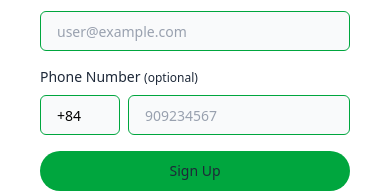
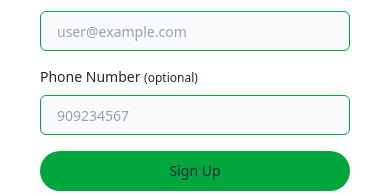
Before and after one commit to Fiagram/web_server, a Next.js app: page /sign-up in a window 390 px wide. Shown: the part 407-600 px from the top of the page. Built offline with nearby package versions, Linux system fonts and the light colour scheme; no server answers.

Commit message:
Refactor AuthForm; remove country code handling and simplify phone number input

```diff
--- a/components/auth/AuthForm.tsx
+++ b/components/auth/AuthForm.tsx
@@ -13,7 +13,6 @@ type ErrorsType = {
     password?: string
     fullname?: string
     email?: string
-    countryCode?: string
     phoneNumber?: string
     isRememberMe?: string
 }
@@ -24,7 +23,6 @@ const AuthForm = ({ type }: { type: "SIGN_IN" | "SIGN_UP" }) => {
     const [isRememberMe, setIsRememberMe] = useState(false)
     const [fullname, setFullname] = useState('')
     const [email, setEmail] = useState('')
-    const [countryCode, setCountryCode] = useState('+84')
     const [phoneNumber, setPhoneNumber] = useState('')
     const [errors, setErrors] = useState<ErrorsType>({})
     const [isLoading, setIsLoading] = useState(false)
@@ -99,9 +97,6 @@ const AuthForm = ({ type }: { type: "SIGN_IN" | "SIGN_UP" }) => {
             if (emailError) newErrors.email = emailError
 
             if (phoneNumber) {
-                const countryCodeError = validateCountryCode(countryCode)
-                if (countryCodeError) newErrors.countryCode = countryCodeError
-
                 const phoneError = validatePhoneNumber(phoneNumber)
                 if (phoneError) newErrors.phoneNumber = phoneError
             }
@@ -163,10 +158,7 @@ const AuthForm = ({ type }: { type: "SIGN_IN" | "SIGN_UP" }) => {
                             username,
                             fullname,
                             email,
-                            phoneNumber: {
-                                countryCode,
-                                number: phoneNumber,
-                            },
+                            phoneNumber: phoneNumber,
                             role: 'member',
                         },
                         password,
@@ -189,7 +181,7 @@ const AuthForm = ({ type }: { type: "SIGN_IN" | "SIGN_UP" }) => {
                     username,
                     fullname,
                     email,
-                    phoneNumber: { countryCode, number: phoneNumber },
+                    phoneNumber: phoneNumber,
                     role: 'member',
                 })
                 // Redirect to home page
@@ -328,20 +320,6 @@ const AuthForm = ({ type }: { type: "SIGN_IN" | "SIGN_UP" }) => {
                             <label className={labelClassName}>
                                 Phone Number <span className='text-muted-foreground text-xs'>(optional)</span>
                             </label>
-                            <div className='flex flex-row gap-2'>
-                                <input
-                                    id='countryCode'
-                                    type='text'
-                                    placeholder='+84'
-                                    value={countryCode}
-                                    onChange={(e) => {
-                                        setCountryCode(e.target.value)
-                                        if (errors.countryCode) setErrors({ ...errors, countryCode: undefined })
-                                    }}
-                                    className={cn(inputClassName, "min-w-20 flex-0",
-                                        { "text-utils-error border-utils-error": errors.countryCode }
-                                    )}
-                                />
                             <input
                                 id='phoneNumber'
                                 type='tel'
@@ -355,10 +333,6 @@ const AuthForm = ({ type }: { type: "SIGN_IN" | "SIGN_UP" }) => {
                                     { "text-utils-error border-utils-error": errors.phoneNumber }
                                 )}
                             />
-                            </div>
-                            {errors.countryCode && (
-                                <p className={invalidClassName}>{errors.countryCode}</p>
-                            )}
                             {errors.phoneNumber && (
                                 <p className={invalidClassName}>{errors.phoneNumber}</p>
                             )}
```
Lines whose indentation alone changed are shown as unchanged.
